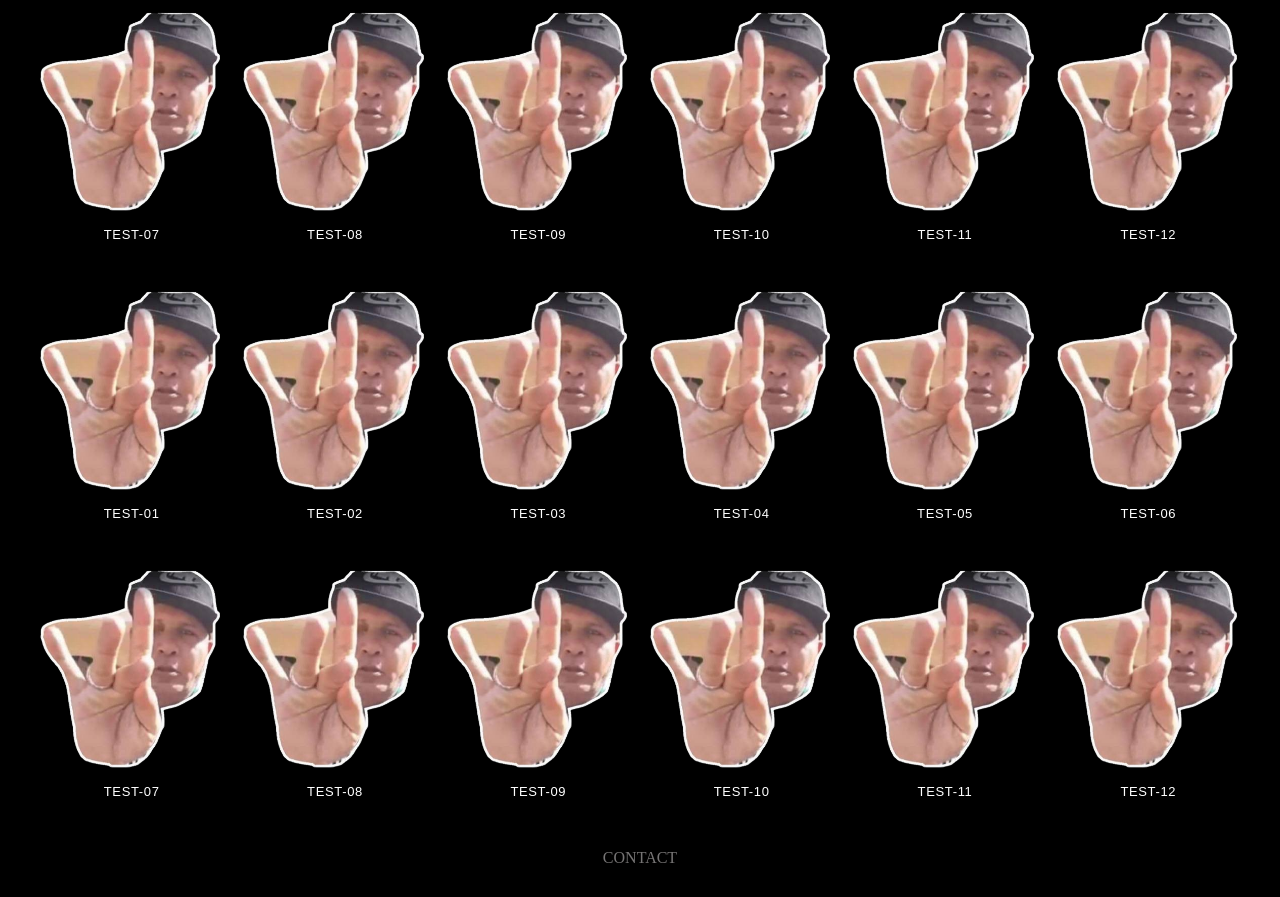
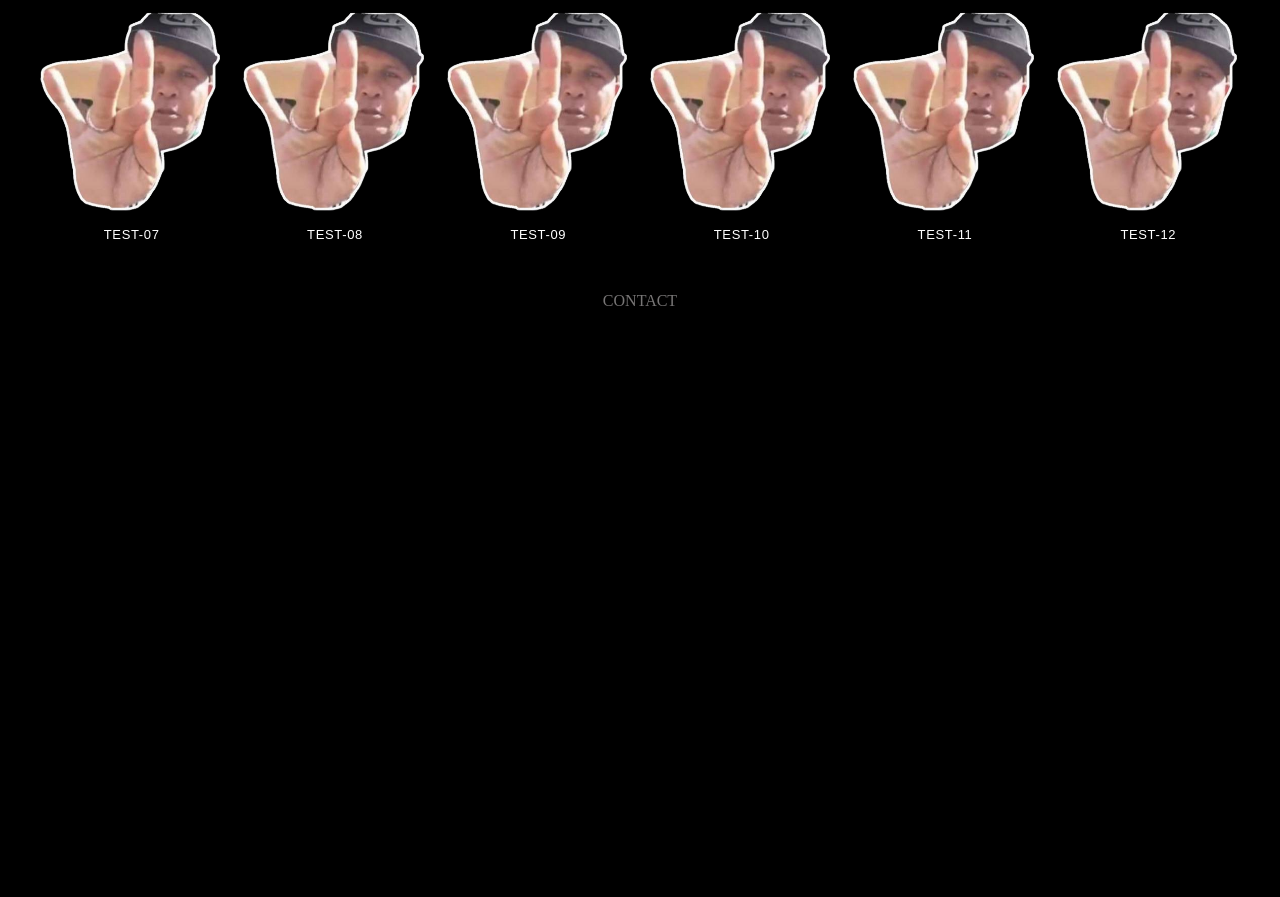
Before and after one commit to matteoromano12/GambasterShop, a plain HTML site: page index.html in a window 1280 px wide. Shown: the part 1016-1913 px from the top of the page. After the commit the page ends 1356 px from the top, so only its background shows below. Drawn offline with Linux system fonts and the light colour scheme.

Commit message:
fiximmagini

```diff
--- a/index.html
+++ b/index.html
@@ -31,147 +31,99 @@
 
 <div class="products-grid">
   <button class="product" data-category="new men" data-description="Descrizione prodotto 1, materiale premium, edizione limitata.">
-    <div class="product-img"><img src="/img/sigma.png"></div>
+    <div class="product-img"><img src="img/sigma.png"></div>
     <div class="product-name">TEST-01</div>
   </button>
   <button class="product" data-category="new women" data-description="Descrizione prodotto 2, comfort e stile senza compromessi.">
-    <div class="product-img"><img src="/img/sigma.png"></div>
+    <div class="product-img"><img src="img/sigma.png"></div>
     <div class="product-name">TEST-02</div>
   </button>
   <button class="product" data-category="men shoes" data-description="Descrizione prodotto 3, suola in gomma vulcanizzata.">
-    <div class="product-img"><img src="/img/sigma.png"></div>
+    <div class="product-img"><img src="img/sigma.png"></div>
     <div class="product-name">TEST-03</div>
   </button>
   <button class="product" data-category="women bags" data-description="Descrizione prodotto 4, pelle di alta qualità.">
-    <div class="product-img"><img src="/img/sigma.png"></div>
+    <div class="product-img"><img src="img/sigma.png"></div>
     <div class="product-name">TEST-04</div>
   </button>
   <button class="product" data-category="accessories" data-description="Descrizione prodotto 5, dettagli in metallo spazzolato.">
-    <div class="product-img"><img src="/img/sigma.png"></div>
+    <div class="product-img"><img src="img/sigma.png"></div>
     <div class="product-name">TEST-05</div>
   </button>
   <button class="product" data-category="new men shoes" data-description="Descrizione prodotto 6, tessuto tecnico traspirante.">
-    <div class="product-img"><img src="/img/sigma.png"></div>
+    <div class="product-img"><img src="img/sigma.png"></div>
     <div class="product-name">TEST-06</div>
   </button>
   <button class="product" data-category="women accessories" data-description="Descrizione prodotto 7, design minimalista.">
-    <div class="product-img"><img src="/img/sigma.png"></div>
+    <div class="product-img"><img src="img/sigma.png"></div>
     <div class="product-name">TEST-07</div>
   </button>
   <button class="product" data-category="men bags" data-description="Descrizione prodotto 8, capienza XXL.">
-    <div class="product-img"><img src="/img/sigma.png"></div>
+    <div class="product-img"><img src="img/sigma.png"></div>
     <div class="product-name">TEST-08</div>
   </button>
   <button class="product" data-category="new women shoes" data-description="Descrizione prodotto 9, tomaia in mesh.">
-    <div class="product-img"><img src="/img/sigma.png"></div>
+    <div class="product-img"><img src="img/sigma.png"></div>
     <div class="product-name">TEST-09</div>
   </button>
   <button class="product" data-category="men" data-description="Descrizione prodotto 10, vestibilità regolare.">
-    <div class="product-img"><img src="/img/sigma.png"></div>
+    <div class="product-img"><img src="img/sigma.png"></div>
     <div class="product-name">TEST-10</div>
   </button>
   <button class="product" data-category="women bags" data-description="Descrizione prodotto 11, tracolla regolabile.">
-    <div class="product-img"><img src="/img/sigma.png"></div>
+    <div class="product-img"><img src="img/sigma.png"></div>
     <div class="product-name">TEST-11</div>
   </button>
   <button class="product" data-category="accessories" data-description="Descrizione prodotto 12, edizione speciale.">
-    <div class="product-img"><img src="/img/sigma.png"></div>
+    <div class="product-img"><img src="img/sigma.png"></div>
     <div class="product-name">TEST-12</div>
   </button>
   <button class="product" data-category="new men" data-description="Descrizione prodotto 1, materiale premium, edizione limitata.">
-    <div class="product-img"><img src="/img/sigma.png"></div>
+    <div class="product-img"><img src="img/sigma.png"></div>
     <div class="product-name">TEST-01</div>
   </button>
   <button class="product" data-category="new women" data-description="Descrizione prodotto 2, comfort e stile senza compromessi.">
-    <div class="product-img"><img src="/img/sigma.png"></div>
+    <div class="product-img"><img src="img/sigma.png"></div>
     <div class="product-name">TEST-02</div>
   </button>
   <button class="product" data-category="men shoes" data-description="Descrizione prodotto 3, suola in gomma vulcanizzata.">
-    <div class="product-img"><img src="/img/sigma.png"></div>
+    <div class="product-img"><img src="img/sigma.png"></div>
     <div class="product-name">TEST-03</div>
   </button>
   <button class="product" data-category="women bags" data-description="Descrizione prodotto 4, pelle di alta qualità.">
-    <div class="product-img"><img src="/img/sigma.png"></div>
+    <div class="product-img"><img src="img/sigma.png"></div>
     <div class="product-name">TEST-04</div>
   </button>
   <button class="product" data-category="accessories" data-description="Descrizione prodotto 5, dettagli in metallo spazzolato.">
-    <div class="product-img"><img src="/img/sigma.png"></div>
+    <div class="product-img"><img src="img/sigma.png"></div>
     <div class="product-name">TEST-05</div>
   </button>
   <button class="product" data-category="new men shoes" data-description="Descrizione prodotto 6, tessuto tecnico traspirante.">
-    <div class="product-img"><img src="/img/sigma.png"></div>
+    <div class="product-img"><img src="img/sigma.png"></div>
     <div class="product-name">TEST-06</div>
   </button>
   <button class="product" data-category="women accessories" data-description="Descrizione prodotto 7, design minimalista.">
-    <div class="product-img"><img src="/img/sigma.png"></div>
+    <div class="product-img"><img src="img/sigma.png"></div>
     <div class="product-name">TEST-07</div>
   </button>
   <button class="product" data-category="men bags" data-description="Descrizione prodotto 8, capienza XXL.">
-    <div class="product-img"><img src="/img/sigma.png"></div>
+    <div class="product-img"><img src="img/sigma.png"></div>
     <div class="product-name">TEST-08</div>
   </button>
   <button class="product" data-category="new women shoes" data-description="Descrizione prodotto 9, tomaia in mesh.">
-    <div class="product-img"><img src="/img/sigma.png"></div>
+    <div class="product-img"><img src="img/sigma.png"></div>
     <div class="product-name">TEST-09</div>
   </button>
   <button class="product" data-category="men" data-description="Descrizione prodotto 10, vestibilità regolare.">
-    <div class="product-img"><img src="/img/sigma.png"></div>
+    <div class="product-img"><img src="img/sigma.png"></div>
     <div class="product-name">TEST-10</div>
   </button>
   <button class="product" data-category="women bags" data-description="Descrizione prodotto 11, tracolla regolabile.">
-    <div class="product-img"><img src="/img/sigma.png"></div>
+    <div class="product-img"><img src="img/sigma.png"></div>
     <div class="product-name">TEST-11</div>
   </button>
   <button class="product" data-category="accessories" data-description="Descrizione prodotto 12, edizione speciale.">
-    <div class="product-img"><img src="/img/sigma.png"></div>
-    <div class="product-name">TEST-12</div>
-  </button>
-  <button class="product" data-category="new men" data-description="Descrizione prodotto 1, materiale premium, edizione limitata.">
-    <div class="product-img"><img src="/img/sigma.png"></div>
-    <div class="product-name">TEST-01</div>
-  </button>
-  <button class="product" data-category="new women" data-description="Descrizione prodotto 2, comfort e stile senza compromessi.">
-    <div class="product-img"><img src="/img/sigma.png"></div>
-    <div class="product-name">TEST-02</div>
-  </button>
-  <button class="product" data-category="men shoes" data-description="Descrizione prodotto 3, suola in gomma vulcanizzata.">
-    <div class="product-img"><img src="/img/sigma.png"></div>
-    <div class="product-name">TEST-03</div>
-  </button>
-  <button class="product" data-category="women bags" data-description="Descrizione prodotto 4, pelle di alta qualità.">
-    <div class="product-img"><img src="/img/sigma.png"></div>
-    <div class="product-name">TEST-04</div>
-  </button>
-  <button class="product" data-category="accessories" data-description="Descrizione prodotto 5, dettagli in metallo spazzolato.">
-    <div class="product-img"><img src="/img/sigma.png"></div>
-    <div class="product-name">TEST-05</div>
-  </button>
-  <button class="product" data-category="new men shoes" data-description="Descrizione prodotto 6, tessuto tecnico traspirante.">
-    <div class="product-img"><img src="/img/sigma.png"></div>
-    <div class="product-name">TEST-06</div>
-  </button>
-  <button class="product" data-category="women accessories" data-description="Descrizione prodotto 7, design minimalista.">
-    <div class="product-img"><img src="/img/sigma.png"></div>
-    <div class="product-name">TEST-07</div>
-  </button>
-  <button class="product" data-category="men bags" data-description="Descrizione prodotto 8, capienza XXL.">
-    <div class="product-img"><img src="/img/sigma.png"></div>
-    <div class="product-name">TEST-08</div>
-  </button>
-  <button class="product" data-category="new women shoes" data-description="Descrizione prodotto 9, tomaia in mesh.">
-    <div class="product-img"><img src="/img/sigma.png"></div>
-    <div class="product-name">TEST-09</div>
-  </button>
-  <button class="product" data-category="men" data-description="Descrizione prodotto 10, vestibilità regolare.">
-    <div class="product-img"><img src="/img/sigma.png"></div>
-    <div class="product-name">TEST-10</div>
-  </button>
-  <button class="product" data-category="women bags" data-description="Descrizione prodotto 11, tracolla regolabile.">
-    <div class="product-img"><img src="/img/sigma.png"></div>
-    <div class="product-name">TEST-11</div>
-  </button>
-  <button class="product" data-category="accessories" data-description="Descrizione prodotto 12, edizione speciale.">
-    <div class="product-img"><img src="/img/sigma.png"></div>
+    <div class="product-img"><img src="img/sigma.png"></div>
     <div class="product-name">TEST-12</div>
   </button>
 </div>
```
